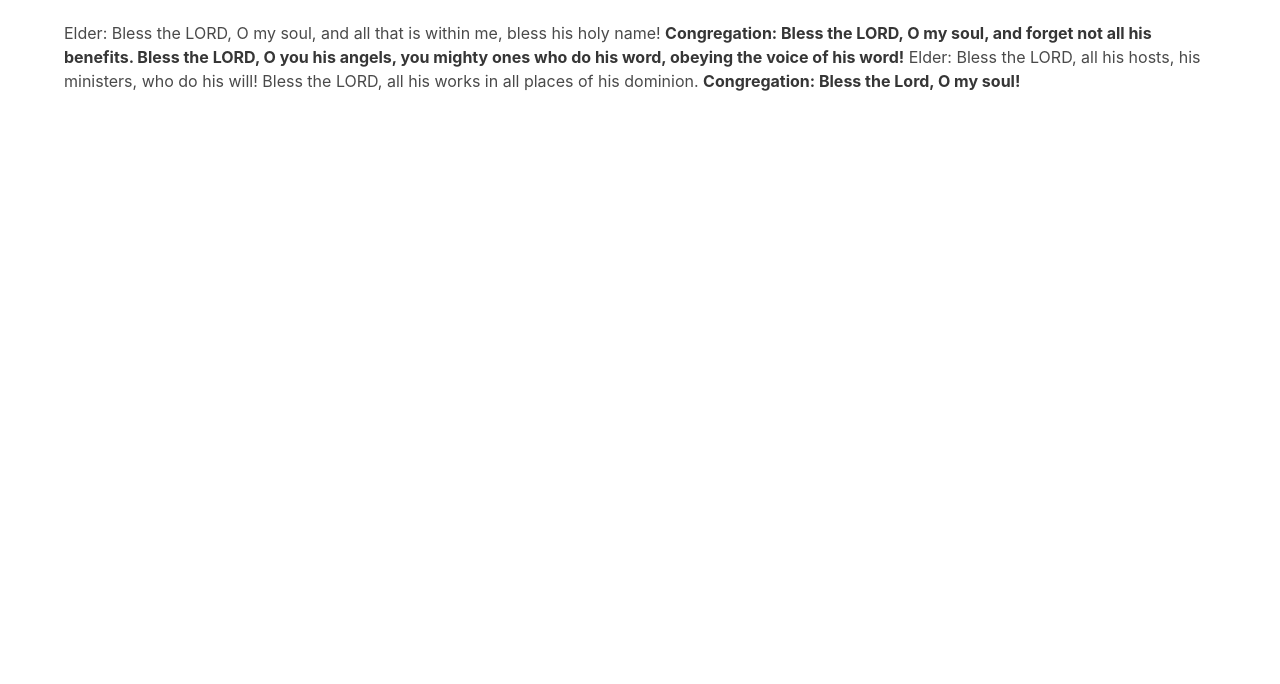
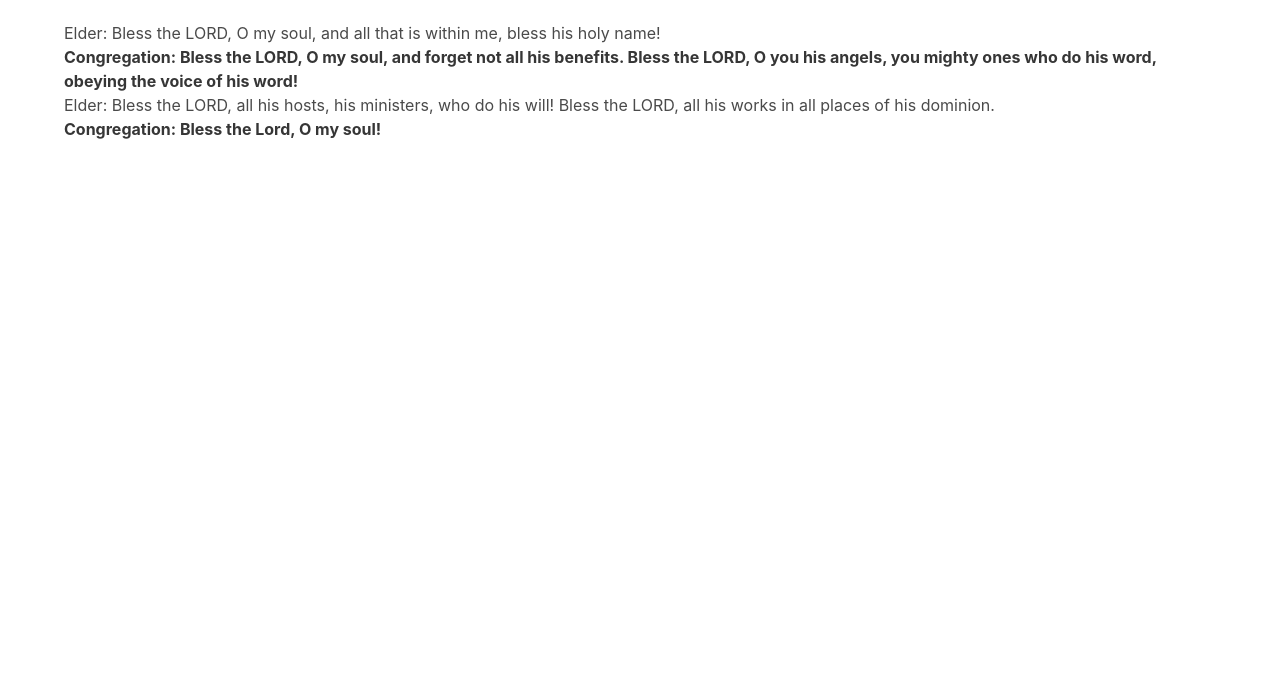
Before and after one commit to chrisaberle/bethel-stream, a plain HTML site: page index.html in a window 1280 px wide. Shown: the part 116-800 px from the top of the page. Drawn offline with nearby package versions, Linux system fonts and the light colour scheme.

Commit message:
Formatting changes

```diff
--- a/index.html
+++ b/index.html
@@ -15,14 +15,17 @@
       <p class="subtitle">
         Psalm 103:1-2,20-22
       </p>
-      <p class = "body">
+      <p>
         Elder: Bless the LORD, O my soul, and all that is within me, bless his holy name!
-
+      </p>
+      <p>
         <strong>Congregation: Bless the LORD, O my soul, and forget not all his benefits. Bless the LORD, O you his angels, you mighty ones who do his word, obeying the voice of his word!</strong>
-
+      </p>
+      <p>
         Elder: Bless the LORD, all his hosts, his ministers, who do his will! Bless the LORD, all his works in all places of his dominion.
-
+      <p>
         <strong>Congregation: Bless the Lord, O my soul!</strong>
+      </p>
     </div>
   </section>
   </body>
```
